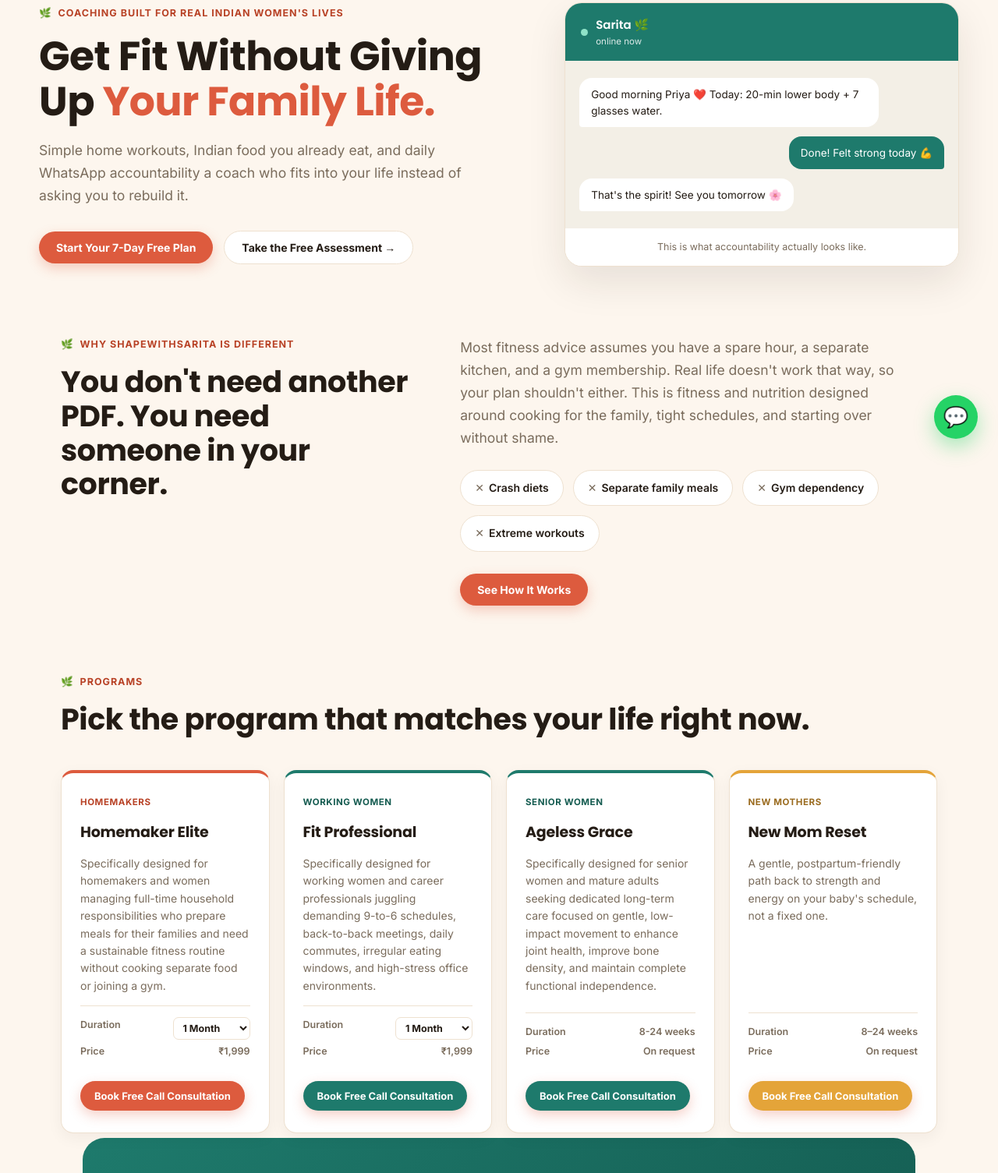
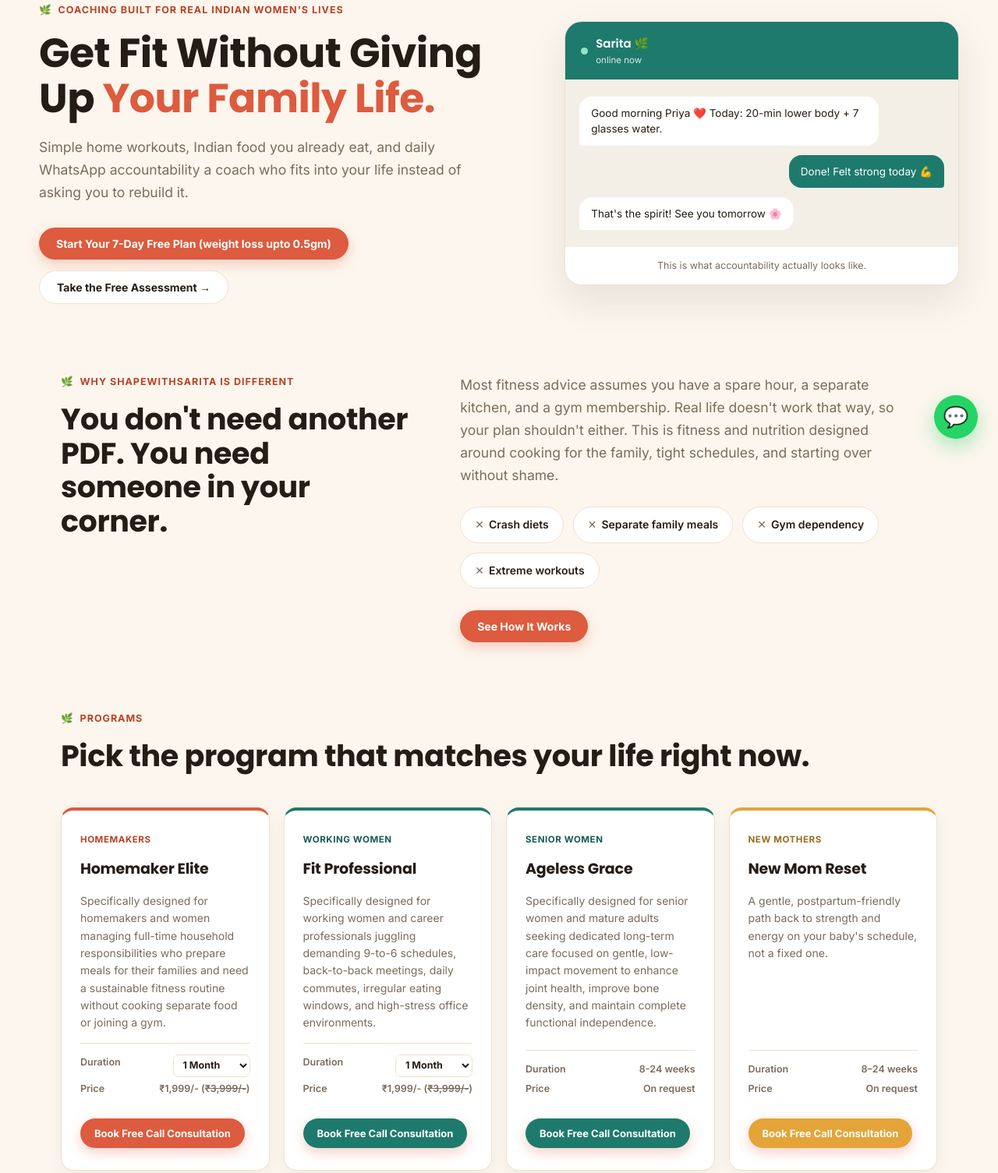
Before and after one commit to shapewithsarita/shapewithsarita_web, a plain HTML site: page index.html in a window 1280 px wide. Shown: the part 211-1716 px from the top of the page at 78% size. Drawn offline with Linux system fonts and the light colour scheme.

Commit message:
Add files via upload

```diff
--- a/index.html
+++ b/index.html
@@ -277,7 +277,7 @@
         <h1>Get Fit Without Giving Up <span class="hl">Your Family Life.</span></h1>
         <p class="lede">Simple home workouts, Indian food you already eat, and daily WhatsApp accountability a coach who fits into your life instead of asking you to rebuild it.</p>
         <div class="hero-ctas">
-          <button class="btn btn-primary" onclick="location.href='onboarding.html'">Start Your 7-Day Free Plan</button>
+          <button class="btn btn-primary" onclick="location.href='onboarding.html'">Start Your 7-Day Free Plan (weight loss upto 0.5gm)</button>
           <button class="btn btn-ghost" onclick="showView('tools')">Take the Free Assessment →</button>
         </div>
       </div>
@@ -528,8 +528,8 @@
 
 <script>
   const programs = [
-    {tag:'Homemakers', color:'', name:'Homemaker Elite', desc:"Specifically designed for homemakers and women managing full-time household responsibilities who prepare meals for their families and need a sustainable fitness routine without cooking separate food or joining a gym.", includes:['20-minute home workouts','Family-friendly Indian meals','Daily WhatsApp accountability','Weekly progress review','Puase plan 7-day (For 12-24 week plan only)'], durations:[{label:'1 Month', price:'₹1,999'},{label:'12 Weeks', price:'₹4,999'},{label:'24 Weeks', price:'₹9,999'}]},
-    {tag:'Working Women', color:'c-teal', name:'Fit Professional', desc:'Specifically designed for working women and career professionals juggling demanding 9-to-6 schedules, back-to-back meetings, daily commutes, irregular eating windows, and high-stress office environments.', includes:['20–30 minute workouts','Office & Swiggy/Zomato-friendly meals','Step & sleep targets','Weekly accountability','Puase plan 7-day (For 12-24 week plan only)'], durations:[{label:'1 Month', price:'₹1,999'},{label:'12 Weeks', price:'₹4,999'},{label:'24 Weeks', price:'₹9,999'}]},
+    {tag:'Homemakers', color:'', name:'Homemaker Elite', desc:"Specifically designed for homemakers and women managing full-time household responsibilities who prepare meals for their families and need a sustainable fitness routine without cooking separate food or joining a gym.", includes:['20-minute home workouts','Family-friendly Indian meals','Daily WhatsApp accountability','Weekly progress review','Puase plan 7-day (For 12-24 week plan only)'], durations:[{label:'1 Month', price:'₹1,999/- (<s>₹3,999/-</s>)'},{label:'12 Weeks', price:'₹4,999/- (<s>₹6,999/-</s>)'},{label:'24 Weeks', price:'₹9,999/- (<s>₹12,999/-</s>)'}]},
+    {tag:'Working Women', color:'c-teal', name:'Fit Professional', desc:'Specifically designed for working women and career professionals juggling demanding 9-to-6 schedules, back-to-back meetings, daily commutes, irregular eating windows, and high-stress office environments.', includes:['20–30 minute workouts','Office & Swiggy/Zomato-friendly meals','Step & sleep targets','Weekly accountability','Puase plan 7-day (For 12-24 week plan only)'], durations:[{label:'1 Month', price:'₹1,999/- (<s>₹3,999/-</s>)'},{label:'12 Weeks', price:'₹4,999/- (<s>₹6,999/-</s>)'},{label:'24 Weeks', price:'₹9,999/- (<s>₹12,999/-</s>)'}]},
     {tag:'Senior Women', color:'c-teal', name:'Ageless Grace', desc:'Specifically designed for senior women and mature adults seeking dedicated long-term care focused on gentle, low-impact movement to enhance joint health, improve bone density, and maintain complete functional independence.', includes:['20–30 minute workouts','Office & Swiggy/Zomato-friendly meals','Step & sleep targets','Weekly accountability'], duration:'8-24 weeks', price:'On request'},
     {tag:'New Mothers', color:'c-gold', name:'New Mom Reset', desc:"A gentle, postpartum-friendly path back to strength and energy on your baby's schedule, not a fixed one.", includes:['Postpartum-safe movement','Energy-focused nutrition','Flexible daily check-ins','Monthly consultation'], duration:'8–24 weeks', price:'On request'},
   ];
@@ -539,7 +539,7 @@
     const entry = durationMap[selId];
     if(!entry) return;
     const idx = parseInt(document.getElementById(selId).value, 10);
-    document.getElementById(entry.priceId).textContent = entry.durations[idx].price;
+    document.getElementById(entry.priceId).innerHTML = entry.durations[idx].price;
   }
 
   function programCard(p, full, prefix){
```
